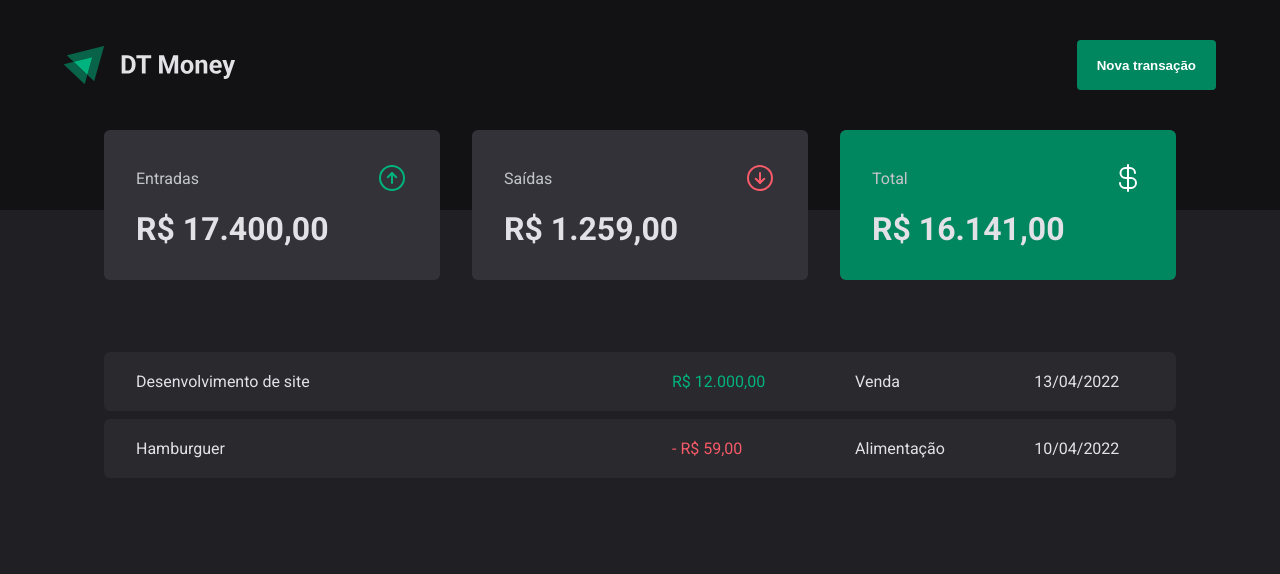
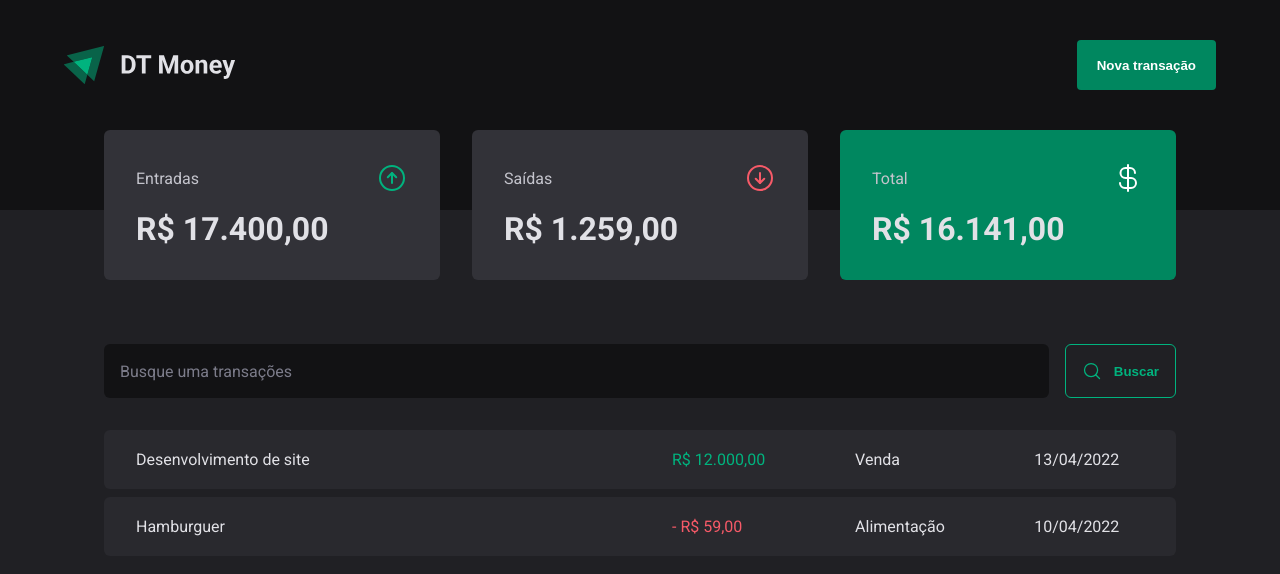
Before and after one commit to Hugovarellaa/dtmoney-2022, a React (Vite) app: page / in a window 1280 px wide. Shown: the top 574 px of the page. Built offline with nearby package versions, Linux system fonts and the light colour scheme.

Commit message:
Search form components

```diff
--- /dev/null
+++ b/src/pages/Home/components/SearchForm/index.tsx
@@ -0,0 +1,14 @@
+import { MagnifyingGlass } from "phosphor-react";
+import { SearchFormContainer } from "./styles";
+
+export function SearchForm() {
+  return (
+    <SearchFormContainer>
+      <input type="text" placeholder="Busque uma transações" />
+      <button type="submit">
+        <MagnifyingGlass size={20} />
+        Buscar
+      </button>
+    </SearchFormContainer>
+  );
+}
--- /dev/null
+++ b/src/pages/Home/components/SearchForm/styles.ts
@@ -0,0 +1,41 @@
+import styled from "styled-components";
+
+export const SearchFormContainer = styled.form`
+  display: flex;
+  gap: 1rem;
+
+  input {
+    flex: 1;
+    border-radius: 6px;
+    border: 0;
+    background-color: ${({ theme }) => theme["gray-900"]};
+    color: ${({ theme }) => theme["gray-300"]};
+    padding: 1rem;
+
+    &::placeholder {
+      color: ${({ theme }) => theme["gray-500"]};
+    }
+  }
+
+  button {
+    display: flex;
+    align-items: center;
+    justify-content: center;
+    gap: 0.75rem;
+
+    border: 0;
+    padding: 1rem;
+    background-color: transparent;
+    border: 1px solid ${({ theme }) => theme["green-300"]};
+    color: ${({ theme }) => theme["green-300"]};
+    font-weight: bold;
+    border-radius: 6px;
+
+    &:hover {
+      background-color: ${({ theme }) => theme["green-500"]};
+      color: ${({ theme }) => theme.white};
+      border: 1px solid ${({ theme }) => theme["green-500"]};
+      transition: background-color 0.2, color 0.2s, border 0.2s;
+    }
+  }
+`;
--- a/src/pages/Home/index.tsx
+++ b/src/pages/Home/index.tsx
@@ -1,5 +1,6 @@
 import { Header } from "../../components/Header";
 import { Summary } from "../../components/Summary";
+import { SearchForm } from "./components/SearchForm";
 import {
   PriceHightLight,
   TransactionContainer,
@@ -13,6 +14,7 @@
       <Summary />
 
       <TransactionContainer>
+        <SearchForm />
         <TransactionTable>
           <tbody>
             <tr>
--- a/src/pages/Home/styles.ts
+++ b/src/pages/Home/styles.ts
@@ -11,7 +11,7 @@
   width: 100%;
   border-collapse: separate;
   border-spacing: 0 0.5rem;
-  /* margin-top: 1.5rem; */
+  margin-top: 1.5rem;
 
   td {
     padding: 1.25rem 2rem;
```
